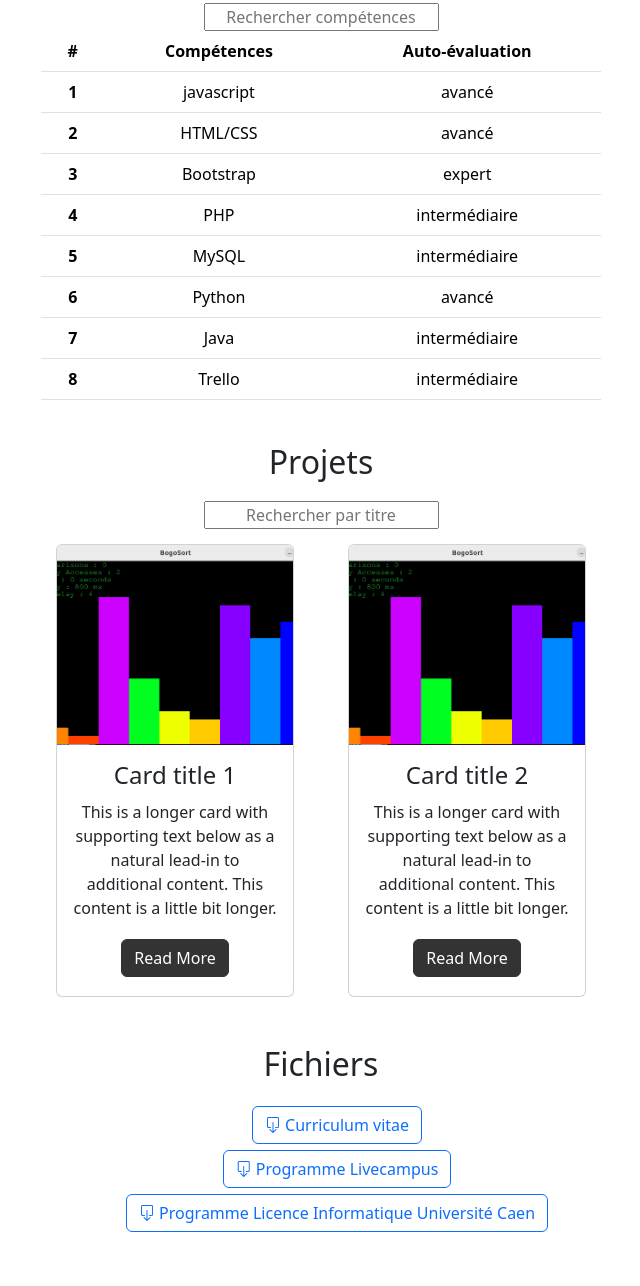
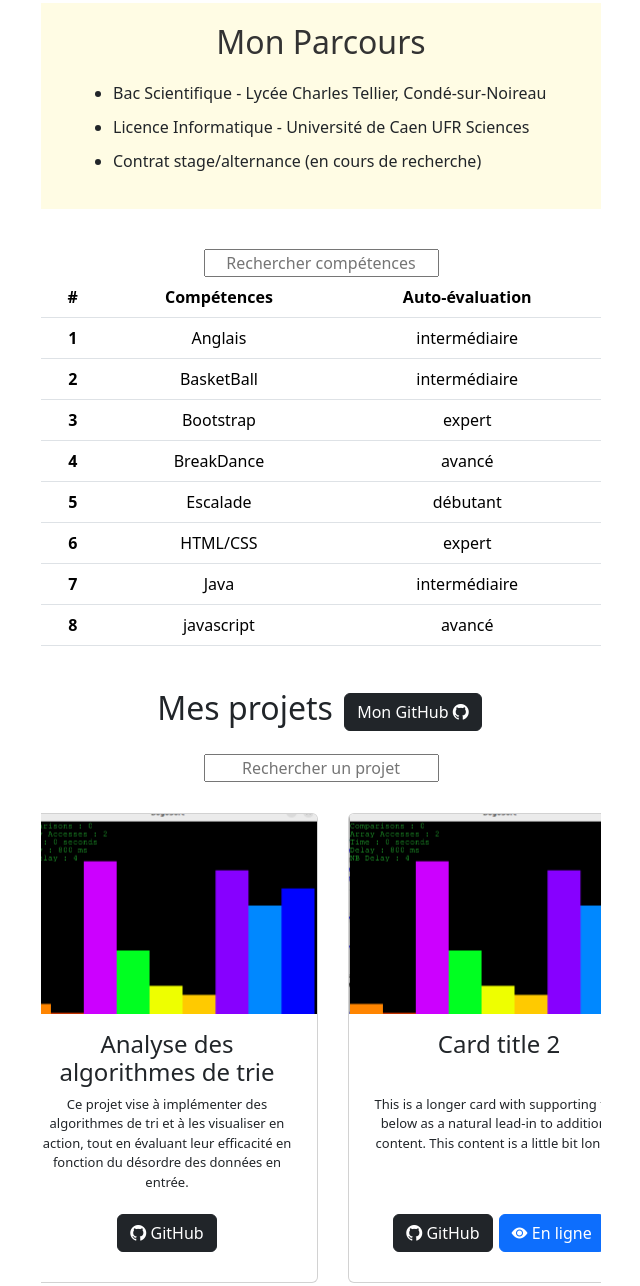
Before and after one commit to nohan-lebreton/Portfolio, a plain HTML site: page index.html in a window 1280 px wide. Shown: the part 974-2260 px from the top of the page, without its empty margins (319-959 px from the left). Drawn offline with nearby package versions, Linux system fonts and the light colour scheme.

Commit message:
maj porjets

```diff
--- a/assets/css/style.css
+++ b/assets/css/style.css
@@ -56,10 +56,6 @@ ul {
 	margin-bottom: 10px;
 }
 
-.btn-primary {
-	background-color: #333;
-	border-color: #333;
-}
 
 .bg-sand{
 	background-color: rgb(247, 208, 125);
@@ -87,17 +83,48 @@ ul {
 	margin: 3px
 }
 
-.carousel{
-	height: 400px;
-	overflow: hidden;
-}
-
 #skills {
 	height: 400px;
 	overflow-y: auto;
   }
 
-#card-container {
-	height: 500px;
-	overflow-y: auto;
+  #card-container {
+    height: 500px;
+    overflow-x: auto; /* Modifier overflow-x: scroll en overflow-x: auto */
+    overflow-y: hidden; /* Supprimer overflow-y: scroll */
+    margin-top: 1em;
 }
+
+.card-body{
+	width: 300px;
+	height: 250px;
+	overflow: hidden;
+}
+
+.card-text{
+	font-size: small;
+	height: 100px;
+}
+.card-title{
+	height: 55px;
+}
+
+
+#mon-parcours {
+	background-color: #fffce4;
+	padding: 20px;
+  }
+
+  #mon-parcours h2 {
+	color: #333;
+  }
+
+  #parcours-liste {
+	list-style-type: disc;
+	margin-left: 20px;
+  }
+
+  #parcours-liste li {
+	margin-bottom: 10px;
+	text-align: left;
+  }
--- a/assets/js/projets.js
+++ b/assets/js/projets.js
@@ -1,16 +1,20 @@
 const projects = [
     {
-        title: "Card title 1",
-        text: "This is a longer card with supporting text below as a natural lead-in to additional content. This content is a little bit longer.",
+        title: "Analyse des algorithmes de trie",
+        text: "Ce projet vise à implémenter des algorithmes de tri et à les visualiser en action, tout en évaluant leur efficacité en fonction du désordre des données en entrée.",
         imageSrc: "assets/img/pgVisual.png",
-        link: "https://test"
+        linkGit: "https://github.com/nohan-lebreton/AnalysisSortAlgo",
+        linkWeb: null
     },
     {
         title: "Card title 2",
         text: "This is a longer card with supporting text below as a natural lead-in to additional content. This content is a little bit longer.",
         imageSrc: "assets/img/pgVisual.png",
-        link: "https://test"
+        linkGit: "https://github.com/example2",
+        linkWeb: "https://example.com"
     },
+
+
     // Ajoutez d'autres objets de projet si nécessaire
 ];
 
@@ -22,7 +26,7 @@ function generateProjectCards(projects) {
 
     projects.forEach((project) => {
         const cardCol = document.createElement("div");
-        cardCol.classList.add("col");
+        cardCol.classList.add("col", "d-flex", "flex-nowrap");
 
         const card = document.createElement("div");
         card.classList.add("card");
@@ -43,14 +47,23 @@ function generateProjectCards(projects) {
         text.classList.add("card-text");
         text.textContent = project.text;
 
-        const link = document.createElement("a");
-        link.classList.add("btn", "btn-primary");
-        link.href = project.link;
-        link.textContent = "Read More";
+        const linkGit = document.createElement("a");
+        linkGit.classList.add("btn", "btn-dark");
+        linkGit.href = project.linkGit;
+        linkGit.innerHTML = '<i class="bi bi-github"></i> GitHub';
 
         cardBody.appendChild(title);
         cardBody.appendChild(text);
-        cardBody.appendChild(link);
+        cardBody.appendChild(linkGit);
+
+        if (project.linkWeb) {
+            const linkWeb = document.createElement("a");
+            linkWeb.classList.add("btn", "btn-primary");
+            linkWeb.href = project.linkWeb;
+            linkWeb.innerHTML = '<i class="bi bi-eye-fill"></i> En ligne';
+
+            cardBody.appendChild(linkWeb);
+        }
 
         card.appendChild(image);
         card.appendChild(cardBody);
@@ -61,16 +74,44 @@ function generateProjectCards(projects) {
     });
 }
 
+
+
 // Génère les cartes de projet initialement
 generateProjectCards(projects);
 
-// Gère le changement de saisie dans l'input
-document.getElementById("search-input").addEventListener("input", function () {
-    const searchInput = this.value.toLowerCase();
+let scrollInterval;
+let scrollDirection = 1; // 1 pour défilement de droite à gauche, -1 pour défilement de gauche à droite
 
-    const filteredProjects = projects.filter(function (project) {
-        return project.title.toLowerCase().includes(searchInput);
-    });
+// Gère le défilement automatique des cartes
+function startScrolling() {
+    scrollInterval = setInterval(() => {
+        cardContainer.scrollLeft += 2 * scrollDirection; // Ajustez la valeur de défilement selon vos besoins
 
-    generateProjectCards(filteredProjects);
+        // Vérifie si le défilement atteint la fin ou le début du conteneur
+        if (scrollDirection === 1 && cardContainer.scrollLeft >= (cardContainer.scrollWidth - cardContainer.offsetWidth)) {
+            // Changement de direction de droite à gauche
+            scrollDirection = -1;
+        } else if (scrollDirection === -1 && cardContainer.scrollLeft <= 0) {
+            // Changement de direction de gauche à droite
+            scrollDirection = 1;
+        }
+    }, 10); // Ajustez l'intervalle de défilement selon vos besoins
+}
+
+// Arrête le défilement automatique des cartes
+function stopScrolling() {
+    clearInterval(scrollInterval);
+}
+
+// Démarre le défilement automatique lorsque la souris ne survole pas le conteneur
+cardContainer.addEventListener("mouseenter", function () {
+    stopScrolling();
 });
+
+// Arrête le défilement automatique lorsque la souris survole le conteneur
+cardContainer.addEventListener("mouseleave", function () {
+    startScrolling();
+});
+
+// Démarre le défilement automatique initialement
+startScrolling();
--- a/assets/js/skills.js
+++ b/assets/js/skills.js
@@ -1,6 +1,6 @@
 const skills = [
   { compétence: 'javascript', autoévaluation: 'avancé' },
-    { compétence: 'HTML/CSS', autoévaluation: 'avancé' },
+  { compétence: 'HTML/CSS', autoévaluation: 'expert' },
   { compétence: 'Bootstrap', autoévaluation: 'expert' },
   { compétence: 'PHP', autoévaluation: 'intermédiaire' },
   { compétence: 'MySQL', autoévaluation: 'intermédiaire' },
@@ -9,10 +9,16 @@ const skills = [
   { compétence: 'Trello', autoévaluation: 'intermédiaire' },
   { compétence: 'LaTex', autoévaluation: 'expert' },
   { compétence: 'ReactJs', autoévaluation: 'débutant' },
-    { compétence: 'ReactJs', autoévaluation: 'débutant' },
-    { compétence: 'MongoDB', autoévaluation: 'débutant' },
+  { compétence: 'BasketBall', autoévaluation: 'intermédiaire' },
+  { compétence: 'Tennis', autoévaluation: 'intermédiaire' },
+  { compétence: 'BreakDance', autoévaluation: 'avancé' },
+  { compétence: 'Escalade', autoévaluation: 'débutant' },
+  { compétence: 'Peinture', autoévaluation: 'intermédiaire' },
+  { compétence: 'Anglais', autoévaluation: 'intermédiaire' },
   { compétence: 'MongoDB', autoévaluation: 'débutant' }
 ];
+
+skills.sort((a, b) => a.compétence.localeCompare(b.compétence)); // Tri par ordre alphabétique
 
 const table = document.createElement('table');
 table.className = 'table';
@@ -74,7 +80,7 @@ const skills = [
 searchInput.setAttribute('placeholder', 'Rechercher compétences');
 section.insertBefore(searchInput, table);
 
-  searchInput.addEventListener('input', function(event) {
+searchInput.addEventListener('input', function (event) {
   const filter = event.target.value;
   populateTable(filter);
 });
--- a/index.html
+++ b/index.html
@@ -21,7 +21,7 @@
 	</header>
 
 	<main>
-		<h1>Portefolio de Nohan</h1>
+		<h1>Portfolio de Nohan</h1>
         <figure class="figure">
             <img src="assets/img/profile.png" class="figure-img img-fluid rounded" alt="Image de nohan lebreton">
         </figure>
@@ -35,18 +35,24 @@
 			<h4><span class="badge text-black bg-sand">Curieux</span>
 				<span class="badge text-black bg-sand">Créatif</span>
 				<span class="badge text-black bg-sand">Fiable</span>
-				<span class="badge text-black bg-sand">Rigoureurx</span>
+				<span class="badge text-black bg-sand">Rigoureux</span>
 				<span class="badge text-black bg-sand">Polyvalent</span>
 			</h4>
 
 			<p class="text-wrap" >Hello, je suis <a href="https://www.linkedin.com/in/nohan-lebreton-199b20210">Nohan Lebreton</a>! Je suis un développeur web passionné par la création de sites web fonctionnels et élégants. J'aime travailler sur des projets stimulants.</p>
 
 			<button type="button" class="badButton" >Mes défauts <i class="bi bi-emoji-smile-upside-down"></i></button>
+		</section>
 
+		<section id="mon-parcours">
+			<h2>Mon Parcours</h2>
+			<ul id="parcours-liste">
+			  <li>Bac Scientifique - Lycée Charles Tellier, Condé-sur-Noireau</li>
+			  <li>Licence Informatique - Université de Caen UFR Sciences</li>
+			  <li>Contrat stage/alternance (en cours de recherche)</li>
+			</ul>
+		</section>
 
-
-
-		</section>
 
 		<section id="skills">
 		<script src="assets/js/skills.js"></script>
@@ -60,14 +66,16 @@
 
 
 		<section id="projects" class="project-section">
-			<h2>Projets</h2>
+			<h2>Mes projets <a href="https://github.com/nohan-lebreton" ><button type="button" class="btn btn-dark"> Mon GitHub <i class="bi bi-github"></i></button></a></h2>
+
 			<!-- Autres éléments du contenu de la section "Projets" -->
 			<form id="search-form">
-				<input id="search-input" type="text" placeholder="Rechercher par titre">
+				<input id="search-input" type="text" placeholder="Rechercher un projet">
 			</form>
-			<div class="row row-cols-1 row-cols-md-2 g-4" id="card-container">
+			<div class="col d-flex flex-nowrap" id="card-container">
 				<!-- Contenu des cartes projet -->
 			</div>
+
 		</section>
 
 
@@ -94,6 +102,9 @@
 	</main>
 
 	<footer>
+		<h2>Me contacter</h2>
+		<p><a href="mailto:lebreton.nohan@gmail.com"><i class="bi bi-envelope-fill"></i> lebreton.nohan@gmail.com</a></p>
+		<p><a href="https://www.linkedin.com/in/nohan-lebreton-199b20210/"><i class="bi bi-linkedin"></i> Mon linkedin</a></p>
 		<p>&copy; Portfolio Nohan Lebreton 2023</p>
 	</footer>
 
```
Also changed, not shown: assets/js/contact.js (deleted, +0 -31 lines). Lines whose indentation alone changed are shown as unchanged.
